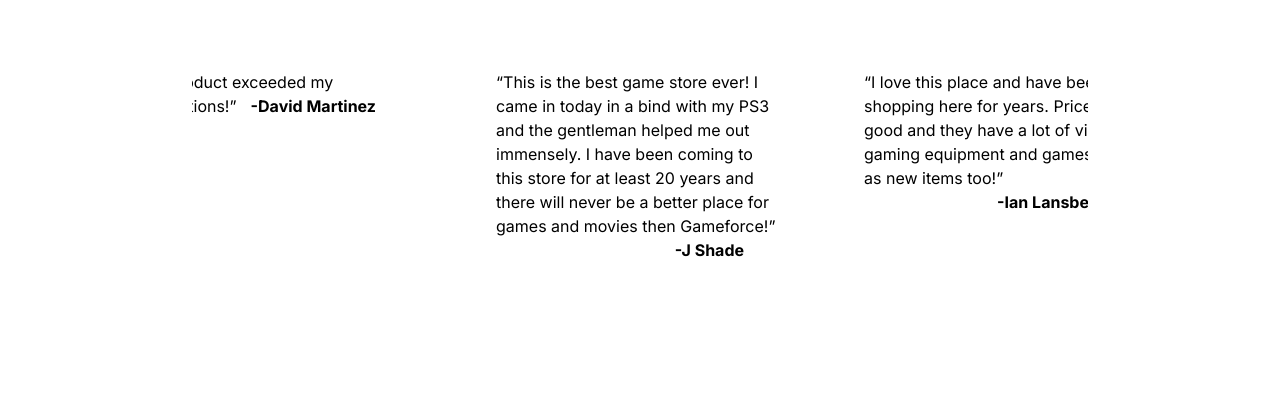
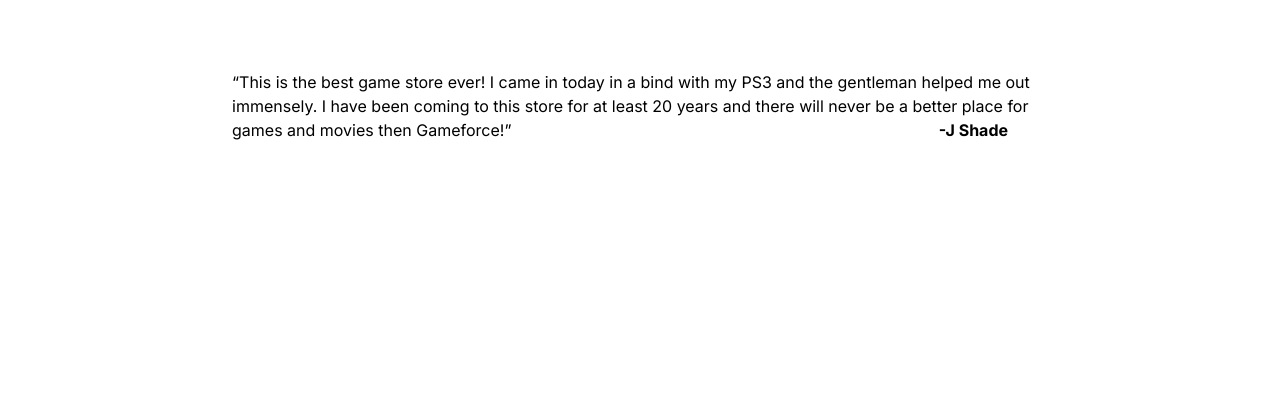
Before and after one commit to ProjectGameForce/ProjectGameForceFE, a Next.js app: page / in a window 1280 px wide. Shown: the part 1180-1588 px from the top of the page. Built offline with nearby package versions, Linux system fonts and the light colour scheme; a web font is replaced by a local one.

Commit message:
I may have messed up

```diff
--- a/app/ReviewProps.tsx
+++ b/app/ReviewProps.tsx
@@ -10,7 +10,7 @@
 	const { name, review } = reviewObj;
 	return (
 		<div
-      className={`hover:w-72 hover:mx-0 hover:h-96 hover:text-xl w-72 h-60 mx-10 rounded-xl ${styles} transition-transform duration-1000 ease-in-out`}
+			className={`h-60 mx-10 rounded-xl ${styles} transition-transform duration-1000 ease-in-out`}
 		>
 			<div className="">
 				<q>{review}</q>
--- a/app/Spinner.tsx
+++ b/app/Spinner.tsx
@@ -6,27 +6,14 @@
 
 export function Spinner() {
 	const [currentIndex, setCurrentIndex] = useState(0);
-  /* const goToPrev = () => {
-    setCurrentIndex((currentCurrentIndex) => {
-      return currentCurrentIndex === 0
-        ? reviewList.length - 1
-        : currentCurrentIndex - 1;
-    });
-  }; */
+
 	const goNext = () => {
-    setCurrentIndex((currentCurrentIndex) => {
-      return currentCurrentIndex === reviewList.length - 1
-        ? 0
-        : currentCurrentIndex + 1;
-    });
+		setCurrentIndex((currentIndex) => (currentIndex + 1) % reviewList.length);
 	};
 
 	useEffect(() => {
-    let interval: any;
-    const startAutoScroll = () => {
-      interval = setInterval(goNext, 10000);
-    };
-    startAutoScroll();
+		const interval = setInterval(goNext, 10000);
+
 		/* const stopScroll = () => {
         clearInterval(interval);
       }; */
@@ -39,30 +26,19 @@
 			/* spinnerElement?.removeEventListener("mouseenter", stopScroll);
         spinnerElement?.removeEventListener("mouseleave", startAutoScroll); */
 		};
-  }, [reviewList, goNext]);
+	}, []);
 	return (
-    <div className="flex flex-row mx-10 justify-center items-center my-20 w-[70%] overflow-hidden ">
+		<div className="mx-10 justify-center items-center my-20 w-[70%] overflow-hidden ">
+			<div className="flex flex-row">
+				{reviewList.map((item, index) => (
 					<div
-        className="flex flex-col md:flex-row justify-center h-72 transition-transform duration-[10000ms]"
-        //style={{ transform: `translateX(-${300}%)` }}
+						className="min-w-full max-w-full transition-transform duration-[10000ms] ease-in-out"
+						key={index}
+						style={{ transform: `translateX(-${currentIndex * 100}%)` }}
 					>
-        <Review
-          reviewObj={
-            reviewList[
-              currentIndex === 0 ? reviewList.length - 1 : currentIndex - 1
-            ]
-          }
-          styles={""}
-        />
-        <Review reviewObj={reviewList[currentIndex]} styles={""} />
-        <Review
-          reviewObj={
-            reviewList[
-              currentIndex === reviewList.length - 1 ? 0 : currentIndex + 1
-            ]
-          }
-          styles={""}
-        />
+						<Review reviewObj={item} styles={""} />
+					</div>
+				))}
 			</div>
 		</div>
 	);
```
Lines whose indentation alone changed are shown as unchanged.
